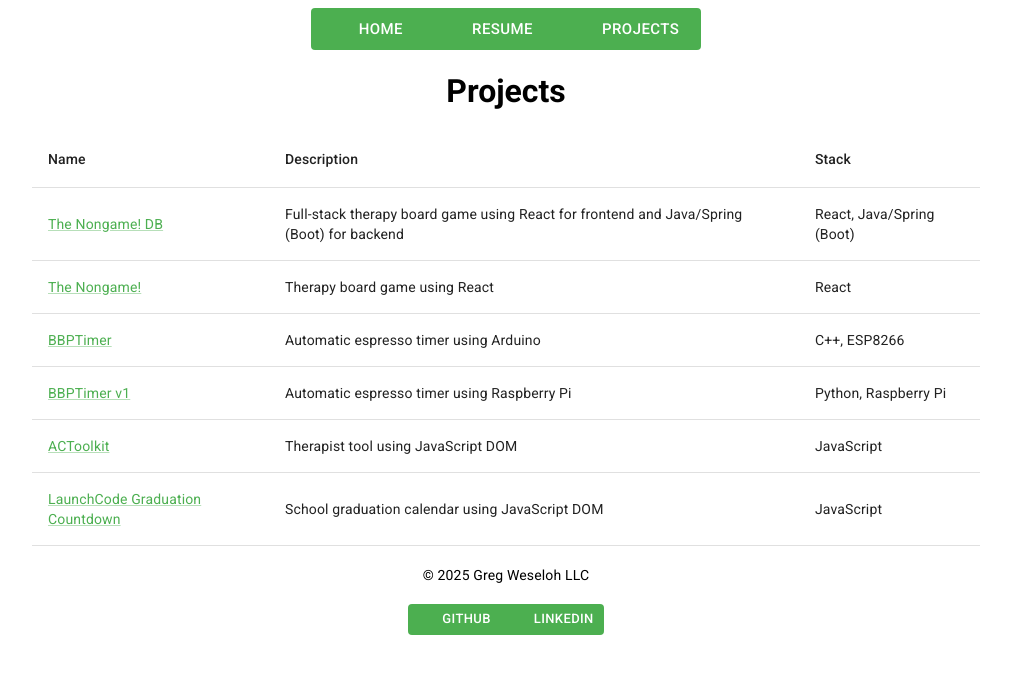
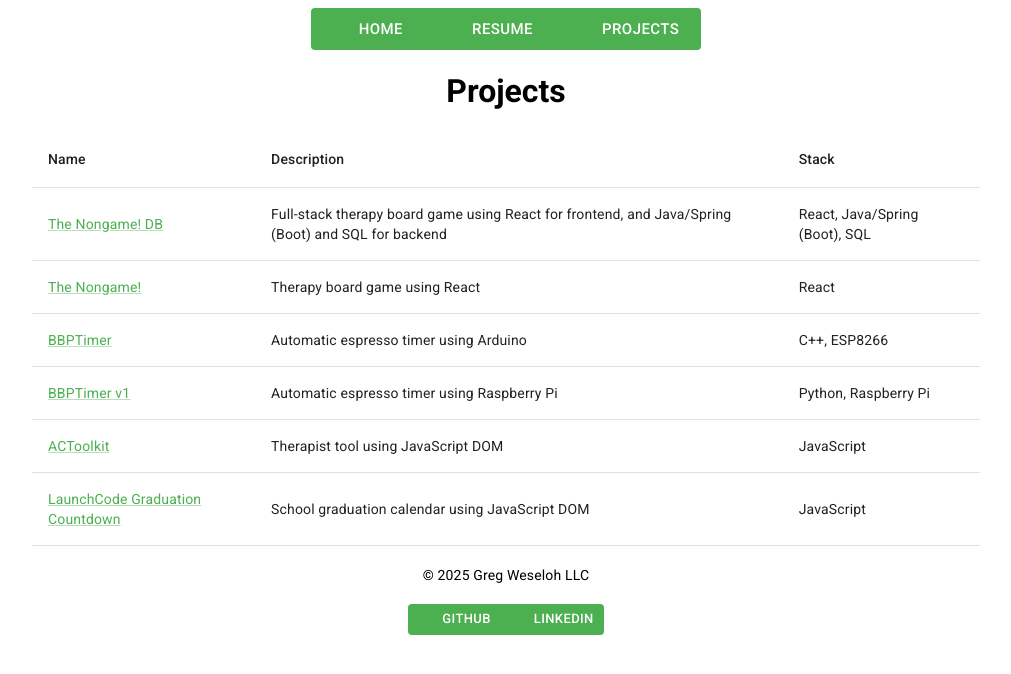
Before and after one commit to BBPTimer/greg-weseloh-portfolio, a React (Vite) app: page /projects in a window 1280 px wide. Shown: the top 674 px of the page, without its empty margins (134-1145 px from the left). Built offline with nearby package versions, Linux system fonts and the light colour scheme; some icons are missing.

Commit message:
Updated resume with full-stack application and link to portfolio

```diff
--- a/src/components/Home.jsx
+++ b/src/components/Home.jsx
@@ -21,7 +21,8 @@ const Home = () => {
           <TableRow>
             <TableCell>What I Do</TableCell>
             <TableCell>
-              Knowledgeable in Java, JavaScript, SQL, PowerShell, and AWS EC2.
+              Knowledgeable in Java, JavaScript, SQL, PowerShell, Bash, and AWS
+              EC2.
             </TableCell>
           </TableRow>
           <TableRow>
--- a/src/components/Projects.jsx
+++ b/src/components/Projects.jsx
@@ -31,10 +31,10 @@ const Projects = () => {
               </Link>
             </TableCell>
             <TableCell>
-              Full-stack therapy board game using React for frontend and
-              Java/Spring (Boot) for backend
+              Full-stack therapy board game using React for frontend, and
+              Java/Spring (Boot) and SQL for backend
             </TableCell>
-            <TableCell>React, Java/Spring (Boot)</TableCell>
+            <TableCell>React, Java/Spring (Boot), SQL</TableCell>
           </TableRow>
           <TableRow>
             <TableCell>
```
Also changed, not shown: 1 other file (tests, documents, lock files or other folders).
